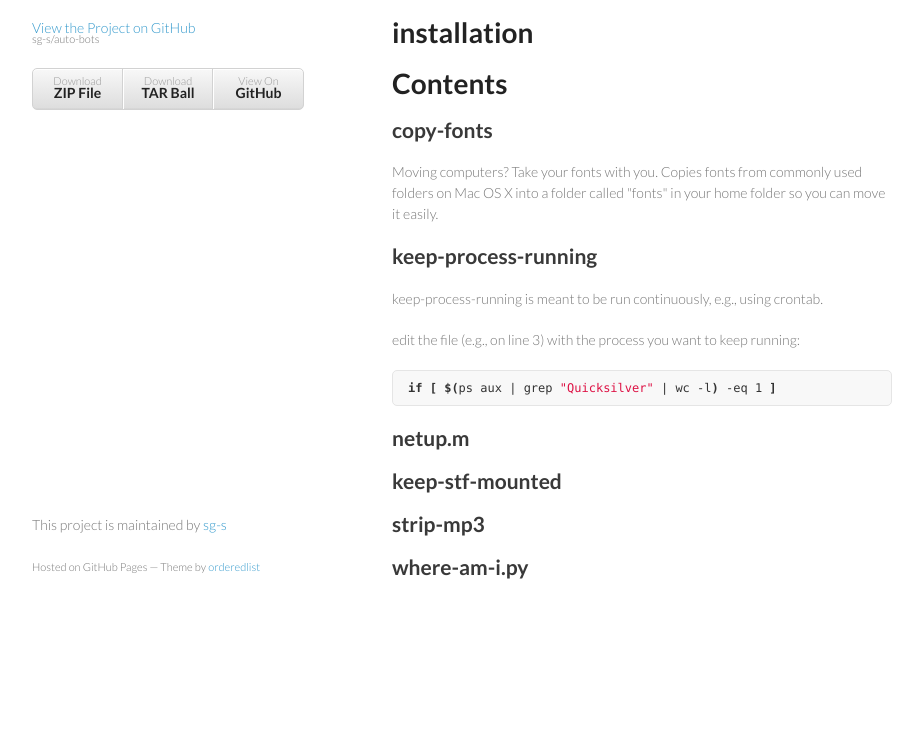
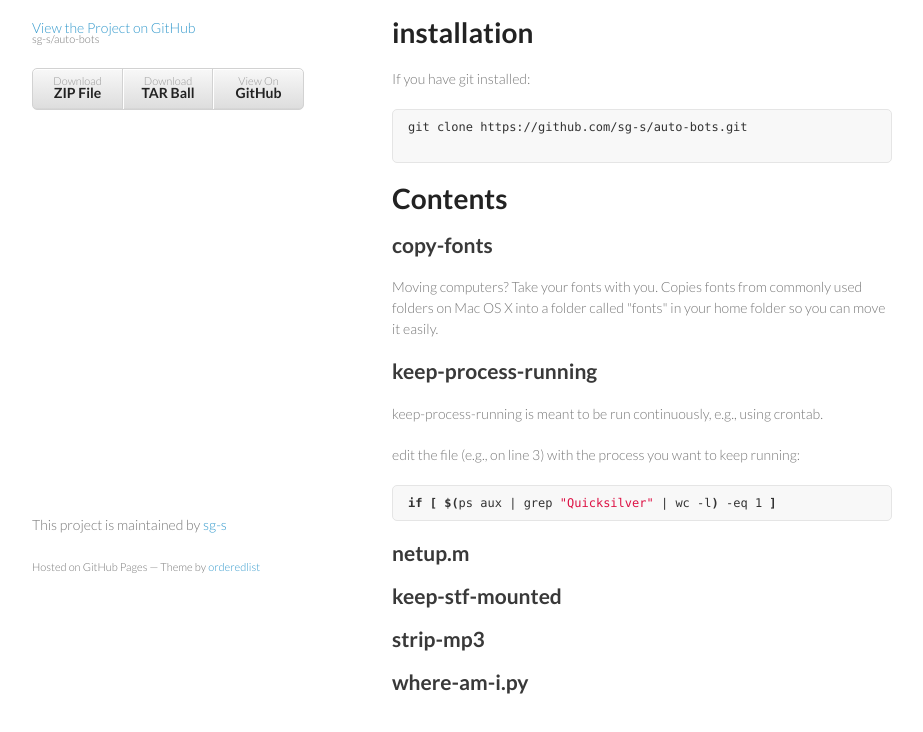
Before and after one commit to sg-s/auto-bots, a plain HTML site: page index.html in a window 1280 px wide. Shown: the part 154-886 px from the top of the page, without its empty margins (178-1101 px from the left). Before the commit the page ends 802 px from the top, so only its background shows below. Drawn offline with Linux system fonts and the light colour scheme.

```diff
--- a/index.html
+++ b/index.html
@@ -35,6 +35,12 @@
 
 <h1>
 <a name="installation" class="anchor" href="#installation"><span class="octicon octicon-link"></span></a>installation</h1>
+
+<p>If you have git installed:</p>
+
+<pre><code>git clone https://github.com/sg-s/auto-bots.git
+
+</code></pre>
 
 <h1>
 <a name="contents" class="anchor" href="#contents"><span class="octicon octicon-link"></span></a>Contents</h1>
```
Also changed, not shown: params.json (+1 -1 lines).
